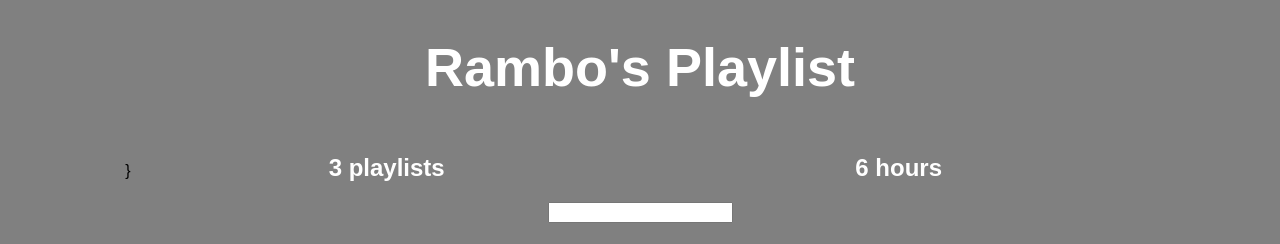
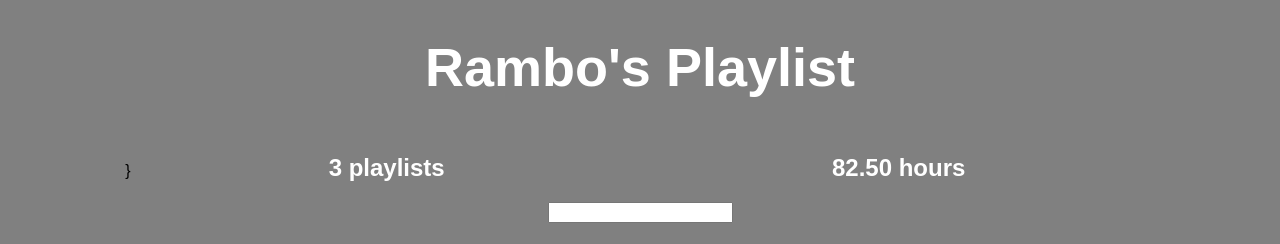
Before and after one commit to syntaxErrorForbearer/better-playlist, a React (Create React App) app: page / in a window 1280 px wide. Shown: the top 244 px of the page. Built offline with nearby package versions, Linux system fonts and the light colour scheme.

Commit message:
fake server and number aggregators

```diff
--- a/src/App.js
+++ b/src/App.js
@@ -13,21 +13,21 @@ let fakeServerData = {
         name: 'My Favorites',
         songs: [
           {name:'Beat it', duration: 1234},
-          {name: 'Hello', duration: 1234}
+          {name: 'Hello', duration: 12.96}
         ]
       },
       {
         name: 'My Favorites',
         songs: [
-          {name:'Beat it', duration: 1234},
-          {name: 'Hello', duration: 1234}
+          {name:'Beat it1', duration: 1234},
+          {name: 'Hello1', duration: 1234}
         ]
       },
       {
         name: 'My Favorites',
         songs: [
-          {name:'Beat it', duration: 1234},
-          {name: 'Hello', duration: 1234}
+          {name:'Beat it2', duration: 1.234},
+          {name: 'Hello2', duration: 1234}
         ]
       }
     ]
@@ -49,10 +49,15 @@ class HoursCounter extends Component{
     let allSongs = this.props.playlists.reduce((songs, eachPlaylist) => {
       return songs.concat(eachPlaylist.songs)
     },[])
-    // let totalDuration =
+    let totalDuration = allSongs.reduce((sum, eachSong) => {
+      return sum + eachSong.duration
+    }, 0)
     return(
       <div style={{...defaultStyle, width: "40%", display: 'inline-block'}}>
-        <h2>{allSongs.length} hours</h2>
+        <h2>
+          {parseFloat(totalDuration/60)
+              .toFixed(2)} hours
+        </h2>
       </div>
     );
   }
```
